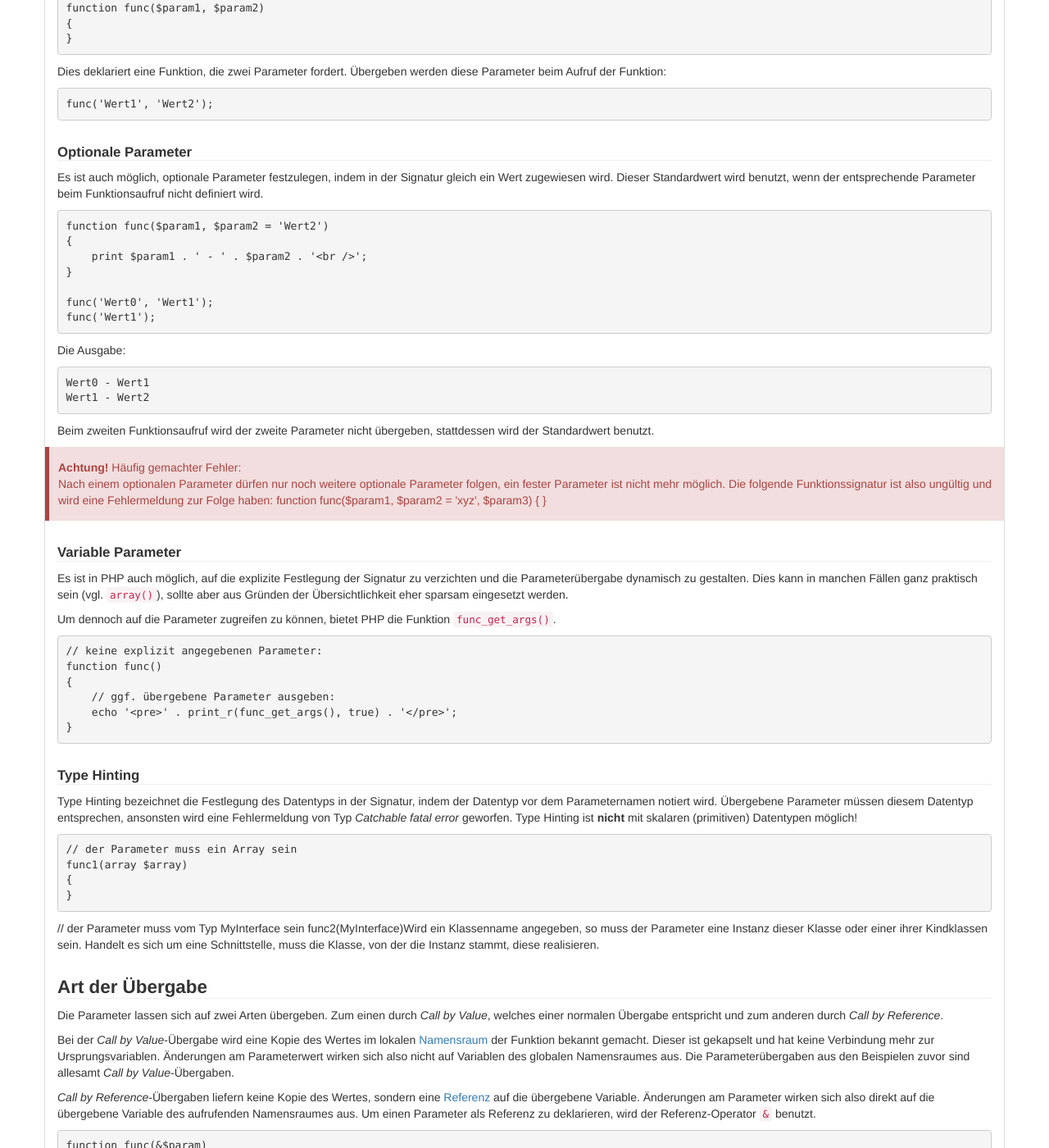
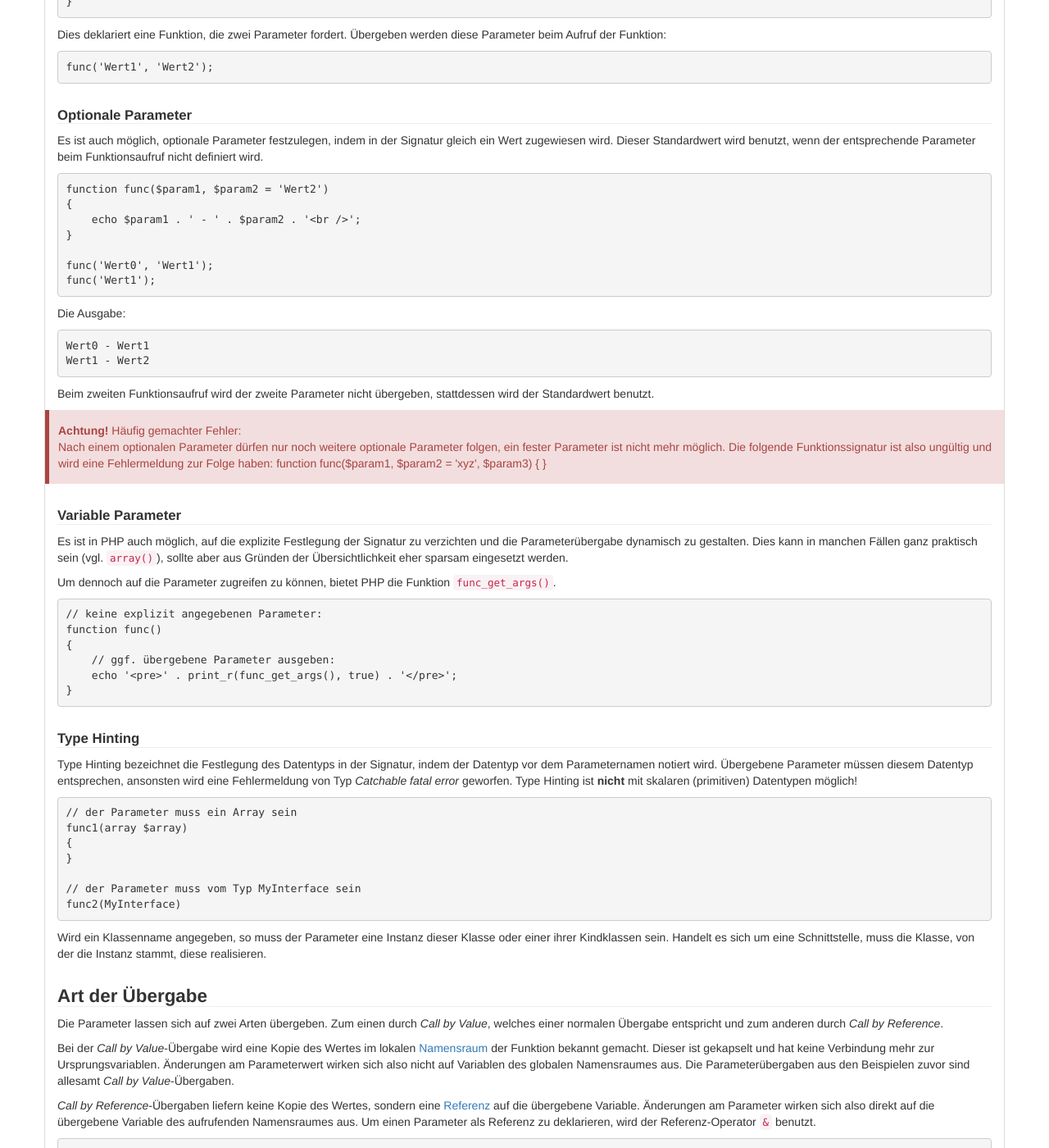
Before and after one commit to php-de/php-de.github.io, a Jekyll site: the page built from general/parameteruebergabe.md, in a window 1280 px wide and 1400 px high, scrolled down 602 px. Shown: the whole window at 82% size. Built offline with Jekyll 4.4.1, drawn with Linux system fonts in a browser that asks for light colours; nearby versions of some CDN libraries; some of the changed text lies outside the part shown.

Commit message:
Update parameteruebergabe.md

```diff
--- a/general/parameteruebergabe.md
+++ b/general/parameteruebergabe.md
@@ -24,14 +24,9 @@
     -   name: "Art der Übergabe"
         anchor: art-der-bergabe
         simple: ""
-
-
-entry-type: in-progress
 ---
 
-
-<div class="alert alert-info"><strong>Information:</strong><br>
-Dieser Artikel behandelt nicht die Parameterübergabe an ein PHP-Script. Diese Informationen sind in den Artikeln <a href="http://php-de.github.io/request-handling/request.html">Request</a> und <a href="http://php-de.github.io/request-handling/gpc.html">GPC</a> zu finden.</div>
+<div class="alert alert-info"><strong>Information:</strong> Dieser Artikel behandelt nicht die Parameterübergabe an ein PHP-Script. Diese Informationen sind in den Artikeln <a href="http://php-de.github.io/request-handling/request.html">Request</a> und <a href="http://php-de.github.io/request-handling/gpc.html">GPC</a> zu finden.</div>
 
 
 Die **Parameterübergabe** bezeichnet die Übergabe von Werten an eine Funktion oder Methode, welche die weitere Verarbeitung dieser Daten übernimmt. In aller Regel wird eine feste Anzahl von Parametern übergeben, die bei der Funktionsdeklaration bestimmt wird. Diese festgelegte Parameteranzahl nennt man *Funktions-* bzw. *Methodensignatur*. In vielen Hochsprachen stellen sind auch die Datentypen der einzelnen Parameter einen Teil der Signatur dar, weil PHP jedoch eine schwach getypte Sprache ist, ist die Festlegung der Datentypen nur beschränkt möglich.
@@ -61,7 +56,7 @@
 ~~~ php
 function func($param1, $param2 = 'Wert2')
 {
-    print $param1 . ' - ' . $param2 . '<br />';
+    echo $param1 . ' - ' . $param2 . '<br />';
 }
 
 func('Wert0', 'Wert1');
@@ -111,10 +106,12 @@
 func1(array $array)
 {
 }
+
+// der Parameter muss vom Typ MyInterface sein
+func2(MyInterface)
 ~~~
 
-// der Parameter muss vom Typ MyInterface sein
-func2(MyInterface)Wird ein Klassenname angegeben, so muss der Parameter eine Instanz dieser Klasse oder einer ihrer Kindklassen sein. Handelt es sich um eine Schnittstelle, muss die Klasse, von der die Instanz stammt, diese realisieren.
+Wird ein Klassenname angegeben, so muss der Parameter eine Instanz dieser Klasse oder einer ihrer Kindklassen sein. Handelt es sich um eine Schnittstelle, muss die Klasse, von der die Instanz stammt, diese realisieren.
 
 
 
```
